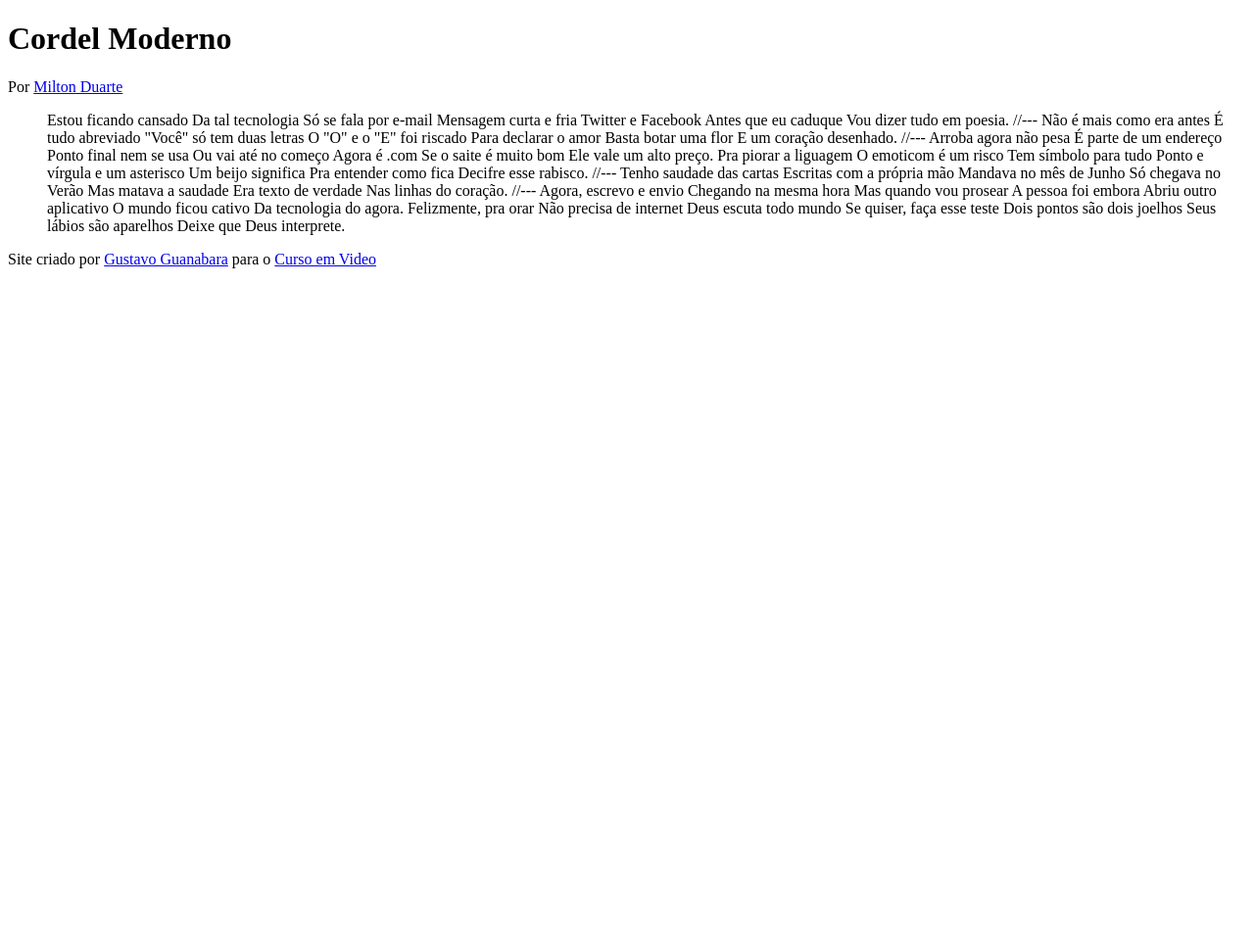
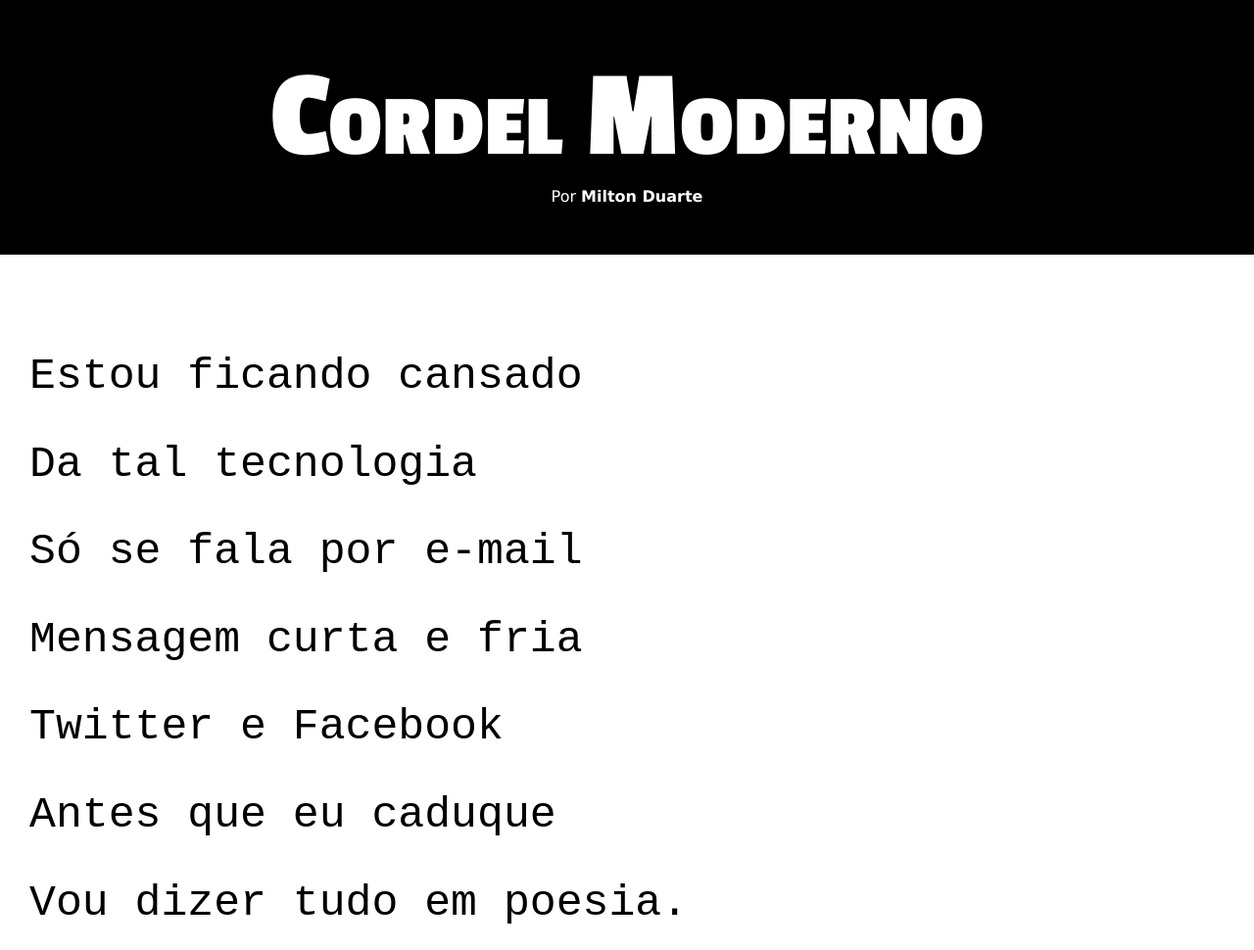
Before and after one commit to LuisDaviOFC/CURSO-EM-VIDEO-CURSO-EM-HTML5-E-CSS3-MODULO-3-ATE-5, a plain HTML site: page desafio/index.html in a window 1280 px wide. Shown: the top 970 px of the page at 98% size. Before the commit the page ends 800 px from the top, so only its background shows below. Drawn offline with Linux system fonts and the light colour scheme.

Commit message:
atualização 1.1

```diff
--- /dev/null
+++ b/desafio/css/style.css
@@ -0,0 +1,91 @@
+@charset "UTF-8";
+
+@import url('https://fonts.googleapis.com/css2?family=Passion+One:wght@400;700;900&display=swap');
+@import url('https://fonts.googleapis.com/css2?family=Sriracha&display=swap');
+
+:root{
+--font-verdana:Verdana, Geneva, Tahoma, sans-serif;
+--font-passion-one:'Passion One', cursive;
+--font-sriracha:'Sriracha', cursive;
+}
+
+/*Estilo para a pagina inteira*/
+*{
+    margin: 0px;
+    padding: 0px;
+}
+
+/*Links*/
+a {
+    color: white;
+    text-decoration: none;
+    font-weight: bolder;
+}
+
+a:hover{
+    text-decoration: underline;
+}
+
+/*Rodape*/
+footer{
+  background-color: black;
+  color: white;
+  text-align: center;
+  padding: 10px;
+}
+
+/*Cabeçalho*/
+header{
+    background-color: black;
+    color: white;
+    text-align: center;
+}
+
+header > h1{
+    padding-top: 50px;
+    font-variant: small-caps;
+    font-family: var(--font-passion-one);
+    font-size: 10vw;
+}
+
+header > p{
+    padding-bottom: 50px;
+}
+
+/*Corpo*/
+html, body{
+    min-height: 100vh;
+    background-color: darkgray;
+    font-family: var(--font-verdana)
+}
+
+/*Texto pre-formatado*/
+pre{
+    white-space: pre-line;
+}
+
+/*Seção*/
+section{
+    padding-top: 10vh;
+    padding-bottom: 10vh;
+    line-height: 2em;
+    padding-left: 30px;
+    font-family: var(--font-sriracha);
+    font-size: 3.5vw;
+}
+
+section.imagem{
+    background-color: darkgray;
+    color: white;
+}
+
+section.imagem > pre{
+    background-color: rgba(0, 0, 0, 0.339);
+    display: inline-block;
+    padding: 5px;
+}
+
+section.normal{
+    background-color: white;
+    color: black;
+}
--- a/desafio/index.html
+++ b/desafio/index.html
@@ -5,6 +5,7 @@
     <meta http-equiv="X-UA-Compatible" content="IE=edge">
     <meta name="viewport" content="width=device-width, initial-scale=1.0">
     <title>Cordel Moderno</title>
+    <link rel="stylesheet" href="css/style.css">
 </head>
 <body>
     <header>
@@ -14,6 +15,8 @@
         </p>
     </header>
     <menu>
+        <section class="normal">
+            <pre>
                 Estou ficando cansado
                 Da tal tecnologia
                 Só se fala por e-mail
@@ -21,9 +24,11 @@
                 Twitter e Facebook
                 Antes que eu caduque
                 Vou dizer tudo em poesia.
+            </pre>
+        </section>
 
-        //---
-
+        <section class="imagem">
+            <pre>
                 Não é mais como era antes
                 É tudo abreviado
                 "Você" só tem duas letras
@@ -31,9 +36,11 @@
                 Para declarar o amor
                 Basta botar uma flor
                 E um coração desenhado.
+            </pre>
+        </section>
 
-        //---
-
+        <section class="normal">
+            <pre>
                 Arroba agora não pesa
                 É parte de um endereço
                 Ponto final nem se usa
@@ -49,9 +56,11 @@
                 Um beijo significa
                 Pra entender como fica
                 Decifre esse rabisco.
+            </pre>
+        </section>
 
-        //---
-
+        <section class="imagem">
+            <pre>
                 Tenho saudade das cartas
                 Escritas com a própria mão
                 Mandava no mês de Junho
@@ -59,9 +68,11 @@
                 Mas matava a saudade
                 Era texto de verdade
                 Nas linhas do coração.
+            </pre>
+        </section>
 
-        //---
-
+        <section class="normal">
+            <pre>
                 Agora, escrevo e envio
                 Chegando na mesma hora
                 Mas quando vou prosear
@@ -77,6 +88,8 @@
                 Dois pontos são dois joelhos
                 Seus lábios são aparelhos
                 Deixe que Deus interprete.
+            </pre>
+        </section>
     </menu>
     <footer>
         <p>Site criado por <a href="https://github.com/gustavoguanabara" target="_blank">Gustavo Guanabara</a> para o <a href="https://www.cursoemvideo.com/" target="_blank">Curso em Video</a></p>
```
Lines whose indentation alone changed are shown as unchanged.
